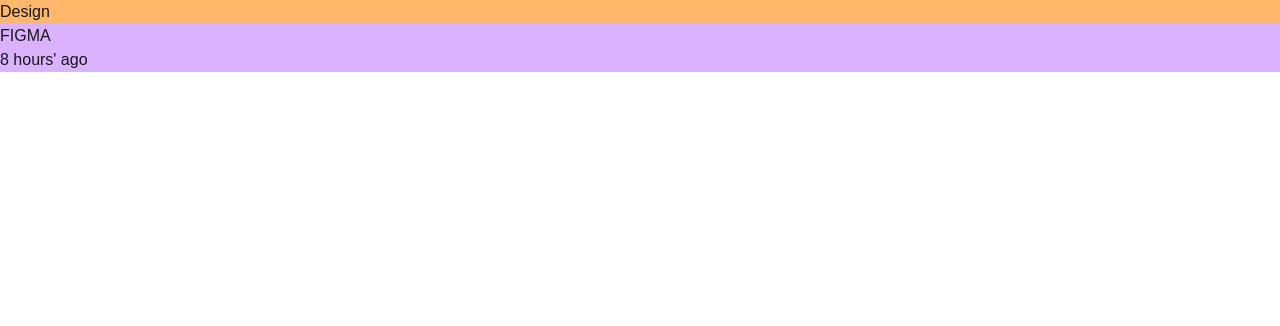
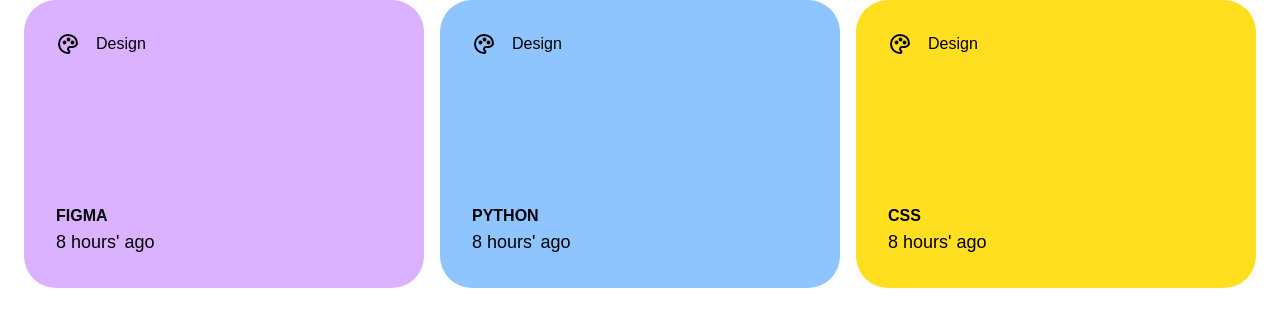
Before and after one commit to AoAo1812/NajwanHisyam, a Next.js app: page /learn in a window 1280 px wide. Shown: the top 326 px of the page. Built offline with nearby package versions, Linux system fonts and the light colour scheme.

Commit message:
lanjutan

```diff
--- a/app/learn/page.tsx
+++ b/app/learn/page.tsx
@@ -1,14 +1,39 @@
 export default function learnpage() {
     return (
-        <div className=" bg-purple-300">
-            <div className=" bg-orange-300">
-                <img/>
+    <div className=" bg-white h-screen flex gap-4 justify-center" >
+        <div className=" bg-purple-300 h-72 w-100 flex flex-col justify-between p-8 rounded-4xl text-black">
+            <div className=" flex gap-4">
+                <img src="/palette.svg" />
                 <p> Design </p>
                 </div>
-                <div>
-                    <h1> FIGMA </h1>
-                    <p> 8 hours' ago </p>
+                <div className="">
+                    <h1 className="text-4x1 font-bold ">FIGMA</h1>
+                    <p className="text-lg"> 8 hours' ago </p>
             </div>
         </div>
+
+        <div className=" bg-blue-300 h-72 w-100 flex flex-col justify-between p-8 rounded-4xl text-black">
+            <div className=" flex gap-4">
+                <img src="/palette.svg" />
+                <p> Design </p>
+                </div>
+                <div className=" ">
+                    <h1 className="text-4x1 font-bold ">PYTHON</h1>
+                    <p className="text-lg"> 8 hours' ago </p>
+            </div>
+        </div>
+
+        <div className=" bg-yellow-300 h-72 w-100 flex flex-col justify-between p-8 rounded-4xl text-black">
+            <div className="flex gap-4">
+                <img src="/palette.svg" />
+                <p> Design </p>
+                </div>
+                <div className=" ">
+                    <h1 className="text-4x1 font-bold ">CSS</h1>
+                    <p className="text-lg"> 8 hours' ago </p>
+            </div>
+        </div>
+    </div>
+
     )
 }
```
Also changed, not shown: public/palette.svg (added).
